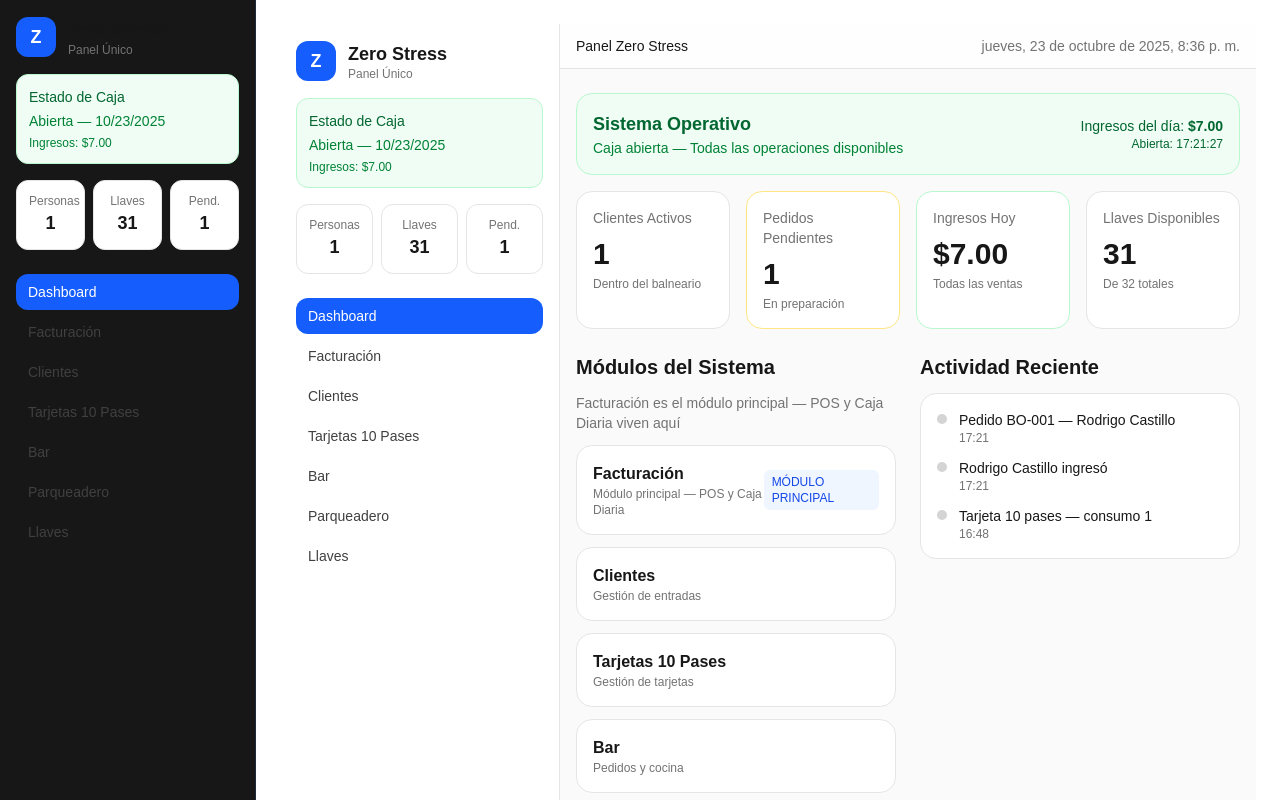
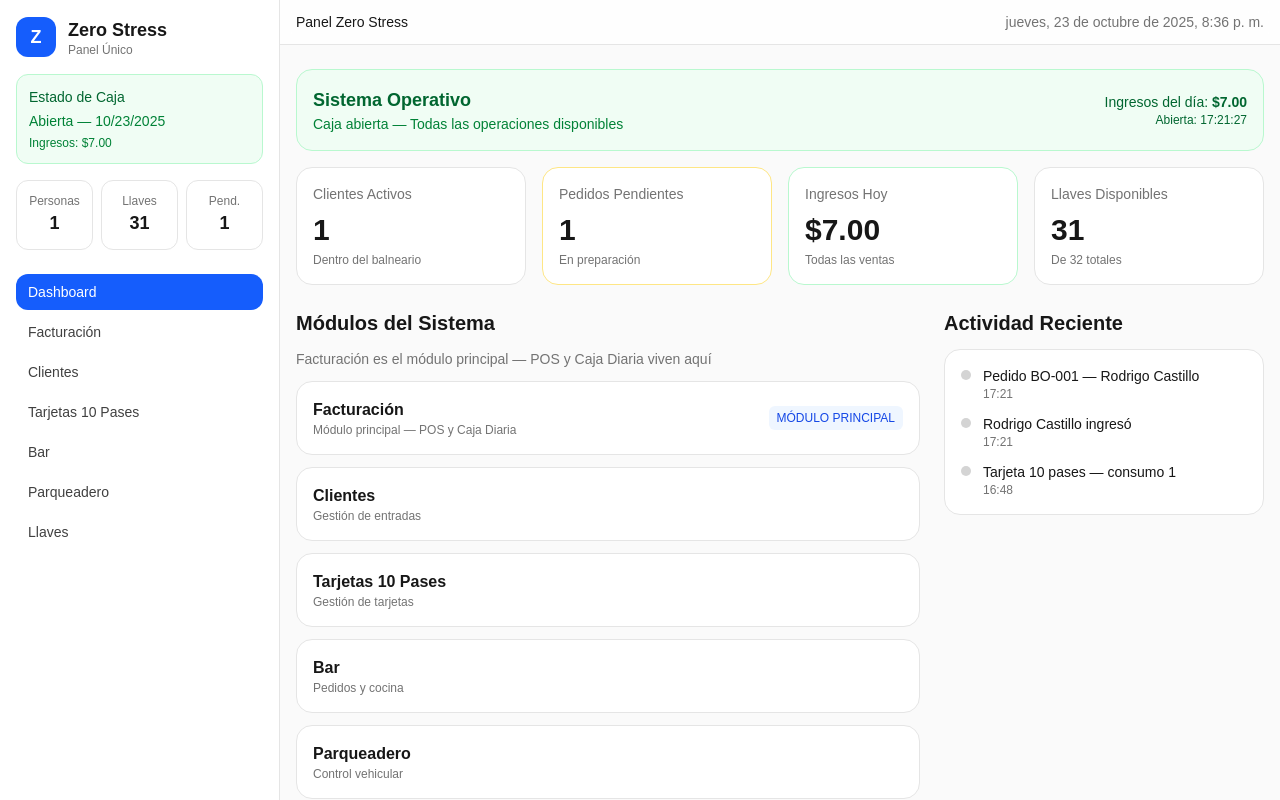
Before and after one commit to matiassromo/zero-stress, a Next.js app in the folder frontend/: page / in a window 1280 px wide. Shown: the top 800 px of the page. Built offline with nearby package versions, Linux system fonts and the light colour scheme.

Commit message:
some front fixes

```diff
--- a/frontend/src/app/bar/page.tsx
+++ b/frontend/src/app/bar/page.tsx
@@ -1,9 +1,10 @@
-import Shell from "@/components/shell/Shell"
 export default function Bar() {
   return (
-    <Shell>
+    <>
       <h1 className="text-xl font-semibold mb-4">Bar</h1>
-      <div className="rounded-2xl border border-neutral-200 bg-white p-6">Pedidos y cocina…</div>
-    </Shell>
-  )
+      <div className="rounded-2xl border border-neutral-200 bg-white p-6">
+        Pedidos y cocina…
+      </div>
+    </>
+  );
 }
--- a/frontend/src/app/clientes/[id]/editar/page.tsx
+++ b/frontend/src/app/clientes/[id]/editar/page.tsx
@@ -18,7 +18,7 @@ export default function EditarClientePage() {
         name: c.name,
         email: c.email,
         address: c.address,
-        phone: c.phone,
+        number: c.number,
       });
     })();
   }, [id]);
--- a/frontend/src/app/clientes/page.tsx
+++ b/frontend/src/app/clientes/page.tsx
@@ -54,7 +54,7 @@ export default function ClientesPage() {
               <tr key={c.id} className="border-t">
                 <td className="p-3">{c.name}</td>
                 <td className="p-3">{c.nationalId}</td>
-                <td className="p-3">{c.phone}</td>
+                <td className="p-3">{c.number}</td>
                 <td className="p-3">{c.email}</td>
                 <td className="p-3">
                   <div className="flex gap-3">
--- a/frontend/src/app/layout.tsx
+++ b/frontend/src/app/layout.tsx
@@ -1,23 +1,10 @@
-import "@/app/globals.css"
-import Sidebar from "@/components/shell/Sidebar"
-
-export const metadata = {
-  title: "Zero Stress Panel",
-  description: "Gestión Piscina Zero Stress",
-}
+import "@/app/globals.css";
+import Shell from "@/components/shell/Shell";
 
 export default function RootLayout({ children }: { children: React.ReactNode }) {
   return (
     <html lang="es">
-      <body className="flex min-h-screen bg-neutral-950 text-white">
-        {/* Sidebar fijo */}
-        <aside className="w-64 border-r border-gray-800 bg-neutral-900">
-          <Sidebar />
-        </aside>
-
-        {/* Contenido principal */}
-        <main className="flex-1 overflow-y-auto p-6">{children}</main>
-      </body>
+      <body><Shell>{children}</Shell></body>
     </html>
-  )
+  );
 }
--- a/frontend/src/app/llaves/page.tsx
+++ b/frontend/src/app/llaves/page.tsx
@@ -1,9 +1,9 @@
 import Shell from "@/components/shell/Shell"
 export default function Llaves() {
   return (
-    <Shell>
+    <>
       <h1 className="text-xl font-semibold mb-4">Llaves</h1>
       <div className="rounded-2xl border border-neutral-200 bg-white p-6">Lockers y vestidores…</div>
-    </Shell>
+    </>
   )
 }
--- a/frontend/src/app/page.tsx
+++ b/frontend/src/app/page.tsx
@@ -1,11 +1,10 @@
-import Shell from "@/components/shell/Shell";
 import MetricCard from "@/components/shell/MetricCard";
 import ModuleCard from "@/components/shell/ModuleCard";
 import ActivityItem from "@/components/shell/ActivityItem";
 
 export default function PanelZeroStress() {
   return (
-    <Shell>
+    <>
       {/* Estado del sistema */}
       <section className="rounded-2xl border border-green-200 bg-green-50 p-4">
         <div className="flex items-center justify-between">
@@ -35,7 +34,6 @@ export default function PanelZeroStress() {
           <p className="text-sm text-neutral-500">
             Facturación es el módulo principal — POS y Caja Diaria viven aquí
           </p>
-
           <div className="grid gap-3">
             <ModuleCard
               title="Facturación"
@@ -60,6 +58,6 @@ export default function PanelZeroStress() {
           </div>
         </aside>
       </section>
-    </Shell>
+    </>
   );
 }
--- a/frontend/src/app/parqueadero/page.tsx
+++ b/frontend/src/app/parqueadero/page.tsx
@@ -1,9 +1,9 @@
 import Shell from "@/components/shell/Shell"
 export default function Parqueadero() {
   return (
-    <Shell>
+    <>
       <h1 className="text-xl font-semibold mb-4">Parqueadero</h1>
       <div className="rounded-2xl border border-neutral-200 bg-white p-6">Control vehicular…</div>
-    </Shell>
+    </>
   )
 }
--- a/frontend/src/app/pases/page.tsx
+++ b/frontend/src/app/pases/page.tsx
@@ -1,9 +1,9 @@
 import Shell from "@/components/shell/Shell"
 export default function Pases() {
   return (
-    <Shell>
+    <>
       <h1 className="text-xl font-semibold mb-4">Tarjetas 10 Pases</h1>
       <div className="rounded-2xl border border-neutral-200 bg-white p-6">Gestión de pases…</div>
-    </Shell>
+    </>
   )
 }
```
